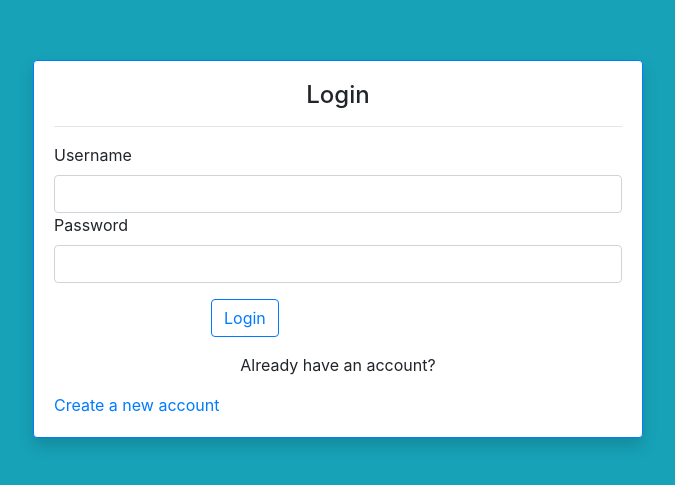
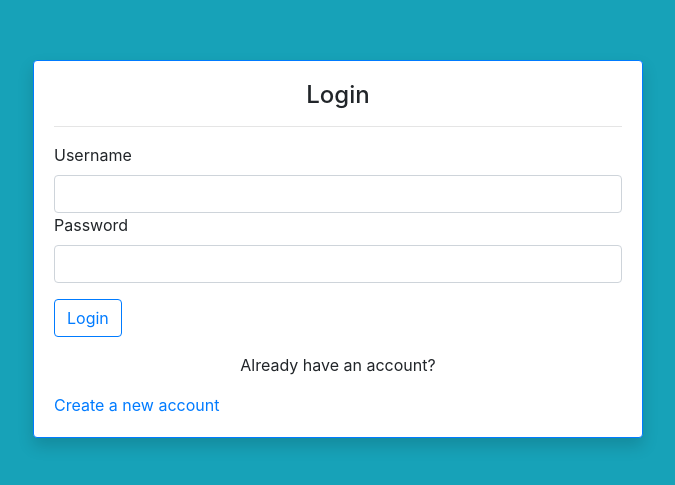
Before and after one commit to hamzan47/term-mean-app-frontend, an Angular app in the folder project/: page / in a window 1280 px wide. Shown: the part 151-636 px from the top of the page, without its empty margins (302-977 px from the left). Built offline with nearby package versions, Linux system fonts and the light colour scheme.

Commit message:
Login page update 2.0

```diff
--- a/project/src/app/login/login.component.html
+++ b/project/src/app/login/login.component.html
@@ -14,10 +14,11 @@
               <label for="password" class="form-label">Password</label>
               <input formControlName="password" type="password" class="form-control" id="password" name="password">
             </div>
-
-            <div class="d-grid gap-2 col-6 mx-auto mt-3 align-content-center">
+          <div class="row mt-3">
+            <div class="col-md-12 mx-auto align-content-center d-grid">
               <button class="btn btn-outline-primary" type="submit">Login</button>
             </div>
+          </div>
           </div>
         </form>
         <div class="row mt-3">
```
